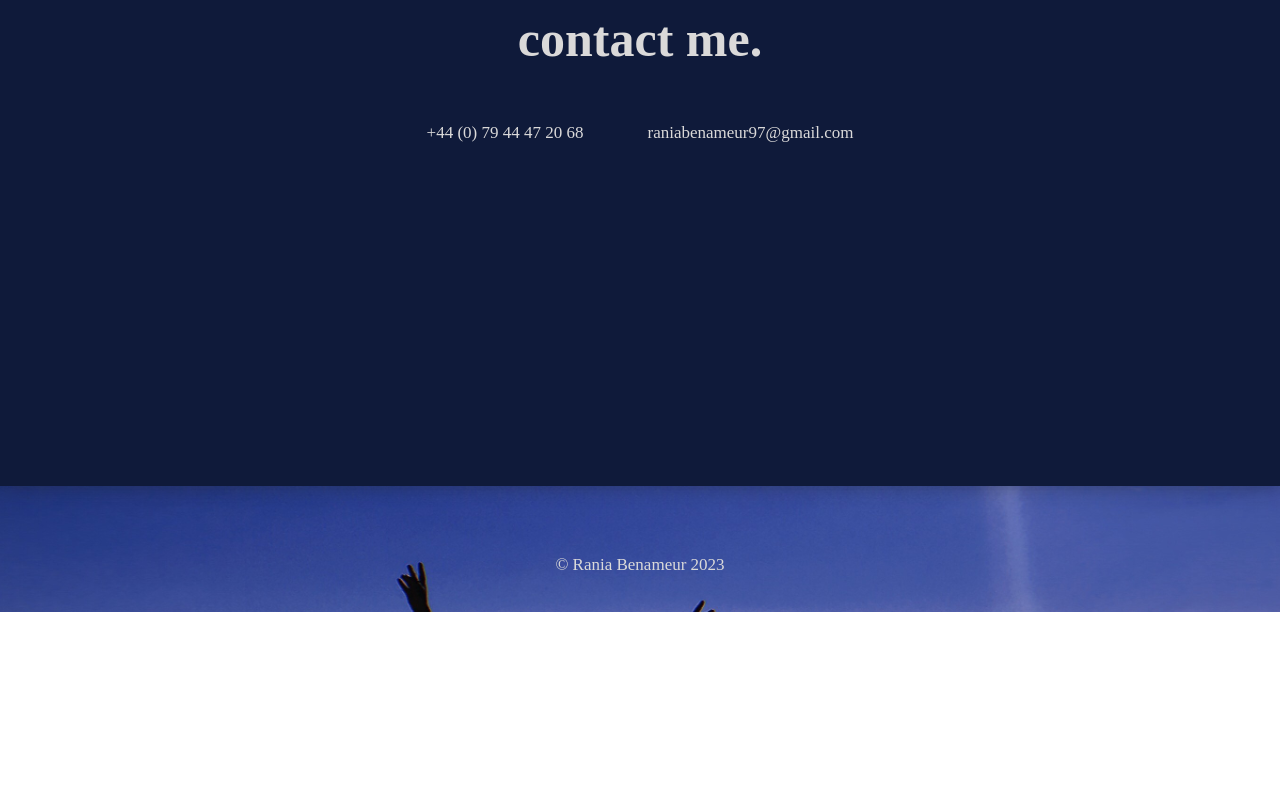
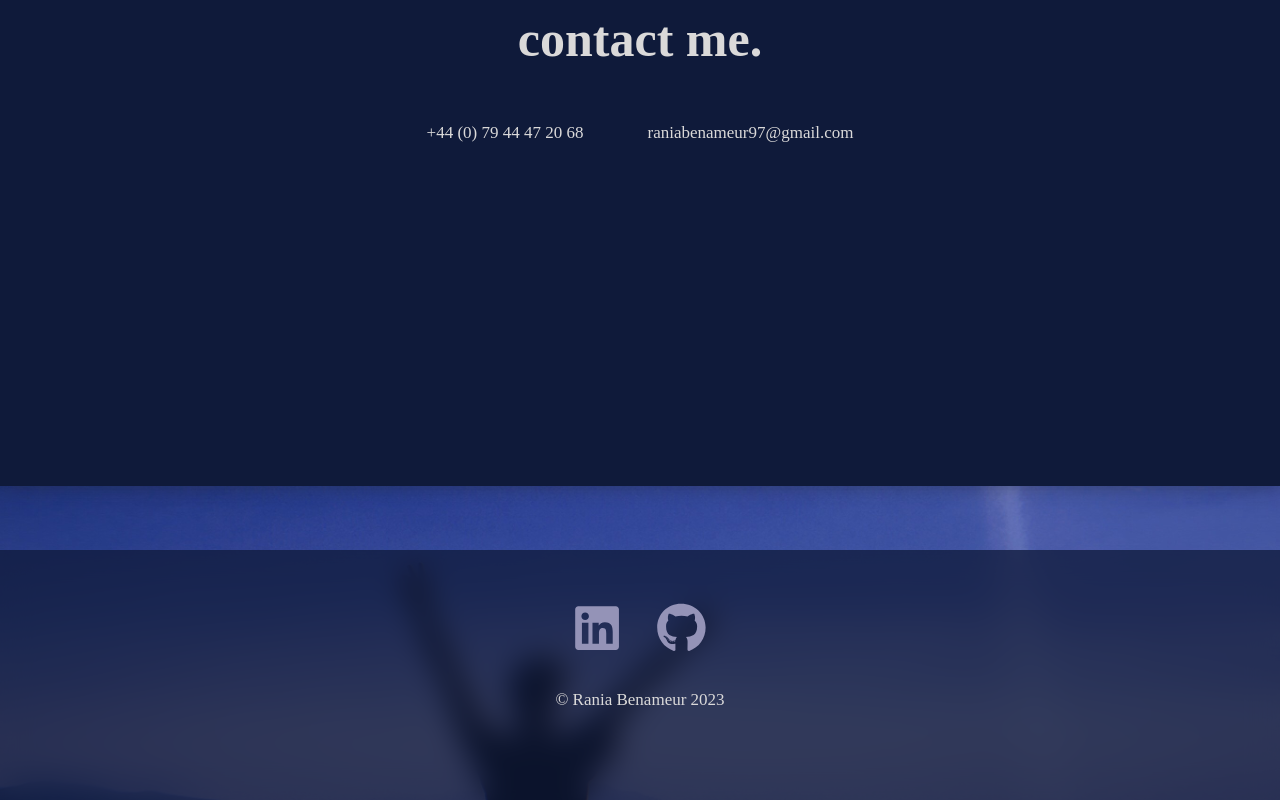
Before and after one commit to RBenameur/Rania-Benameur-Portfolio-React, a React (Create React App) app in the folder my-react-app/: page / in a window 1280 px wide. Shown: the part 2842-3642 px from the top of the page. Before the commit the page ends 3454 px from the top, so only its background shows below. Built offline with nearby package versions, Linux system fonts and the light colour scheme.

Commit message:
added styling for footer

```diff
--- a/my-react-app/src/App.css
+++ b/my-react-app/src/App.css
@@ -81,10 +81,10 @@ html, body {
   scroll-behavior: smooth;
 }
 
-/****** TEST ******/
+/* ***** TEST *****
 body {
   min-height: 100vh;
   display: flex;
   flex-direction: column;
   align-items: center;
-}
+} */
--- a/my-react-app/src/components/contact/contact.css
+++ b/my-react-app/src/components/contact/contact.css
@@ -4,6 +4,7 @@
     --shadow: rgb(32, 32, 32, 0.6);
     --oxford-blue-op: rgb(15, 26, 58);
 }
+
 
 section {
     width: fit-content;
--- a/my-react-app/src/components/footer/Footer.js
+++ b/my-react-app/src/components/footer/Footer.js
@@ -1,3 +1,8 @@
+import React from "react";
+import "./footer.css";
+import { FontAwesomeIcon } from "@fortawesome/react-fontawesome";
+import { faLinkedin, faGithub } from "@fortawesome/free-brands-svg-icons";
+import { NavLink } from "react-router-dom";
 
 function Footer(){
 
@@ -5,12 +10,8 @@ function Footer(){
         <>
           <footer>
                 <div id="social-media">
-                    <a href="https://www.linkedin.com/in/rania-b-7992a419b/" target="_blank">
-                        {/* <i class="fa fa-linkedin"></i> */}
-                        </a>
-                    <a href="https://github.com/RBenameur" target="_blank">
-                        {/* <i class="fa fa-github"></i> */}
-                        </a>
+                    <a href="https://www.linkedin.com/in/rania-b-7992a419b/" target="_blank"><FontAwesomeIcon icon={faLinkedin} className="icon" /></a>
+                    <a href="https://github.com/RBenameur" target="_blank"><FontAwesomeIcon icon={faGithub} className="icon" /></a>
                 </div>
                 <p id="copyright"> &copy; Rania Benameur 2023</p>
             </footer>
--- /dev/null
+++ b/my-react-app/src/components/footer/footer.css
@@ -0,0 +1,20 @@
+:root {
+    --oxford-blue: rgba(15, 26, 58, 0.75);
+    --cool-grey: #9493B7;
+}
+
+a {text-decoration: none;}
+
+/* .icon {color: white}; */
+
+/* .icon:hover {color: var(--cool-grey)} */
+
+footer {
+    background-color: var(--oxford-blue);
+    backdrop-filter: blur(15px);
+    height: 250px;
+    text-align: center;
+    display: flex;
+    flex-direction: column;
+    justify-content: center;
+}
--- a/my-react-app/src/components/header/header.css
+++ b/my-react-app/src/components/header/header.css
@@ -1,11 +1,7 @@
 /* Declare variables */
 
 :root {
-    /* --oxford-blue: rgba(15, 26, 58, 0.75);
-    --oxford-blue-op: rgb(15, 26, 58); */
     --cool-grey: #9493B7;
-    /* --liberty: #5D67A9;
-    --space-cadet: rgb(33, 50, 97); */
     --shadow: rgb(32, 32, 32, 0.6);
 }
 
--- /dev/null
+++ b/package.json
@@ -0,0 +1,6 @@
+{
+  "dependencies": {
+    "@fortawesome/free-brands-svg-icons": "^6.3.0",
+    "react-router-dom": "^6.8.1"
+  }
+}
```
Also changed, not shown: 1 other file (tests, documents, lock files or other folders).
